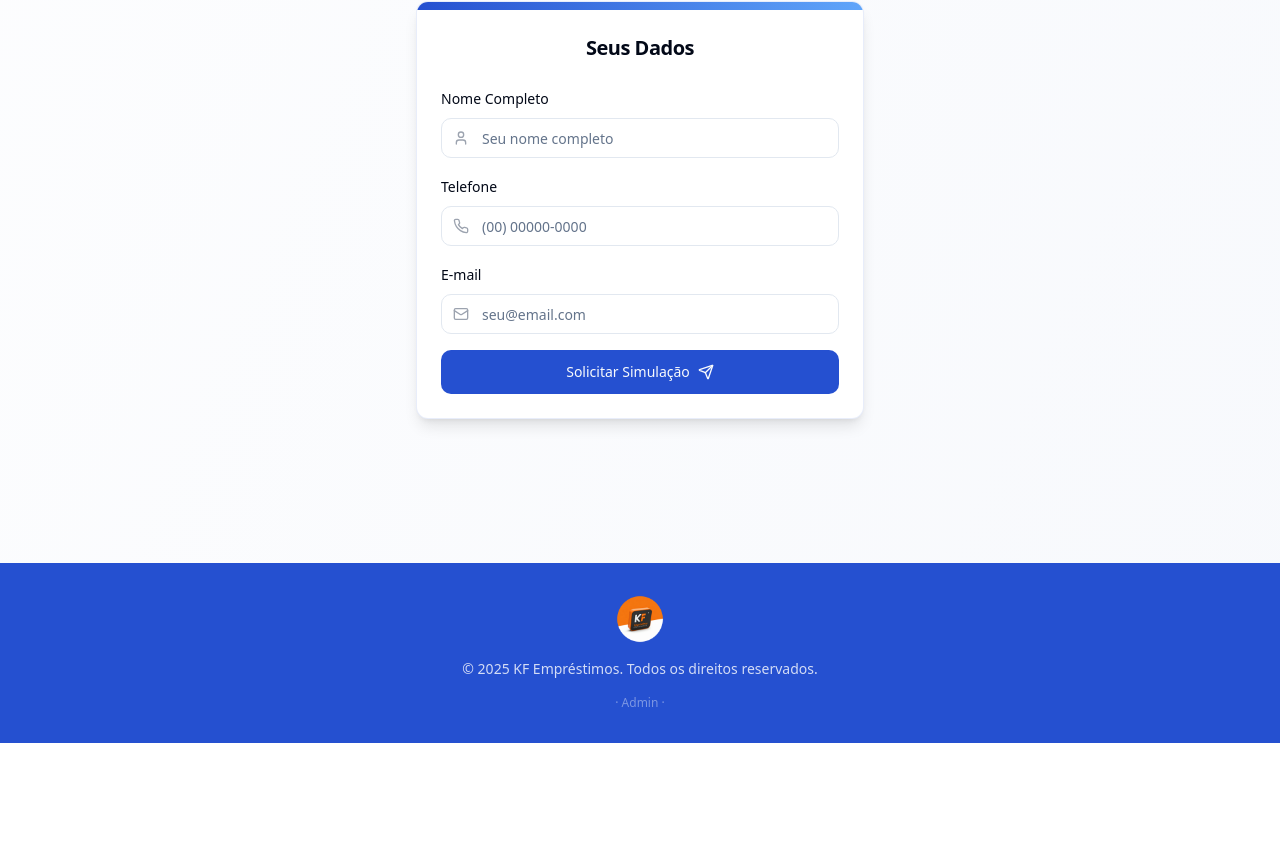
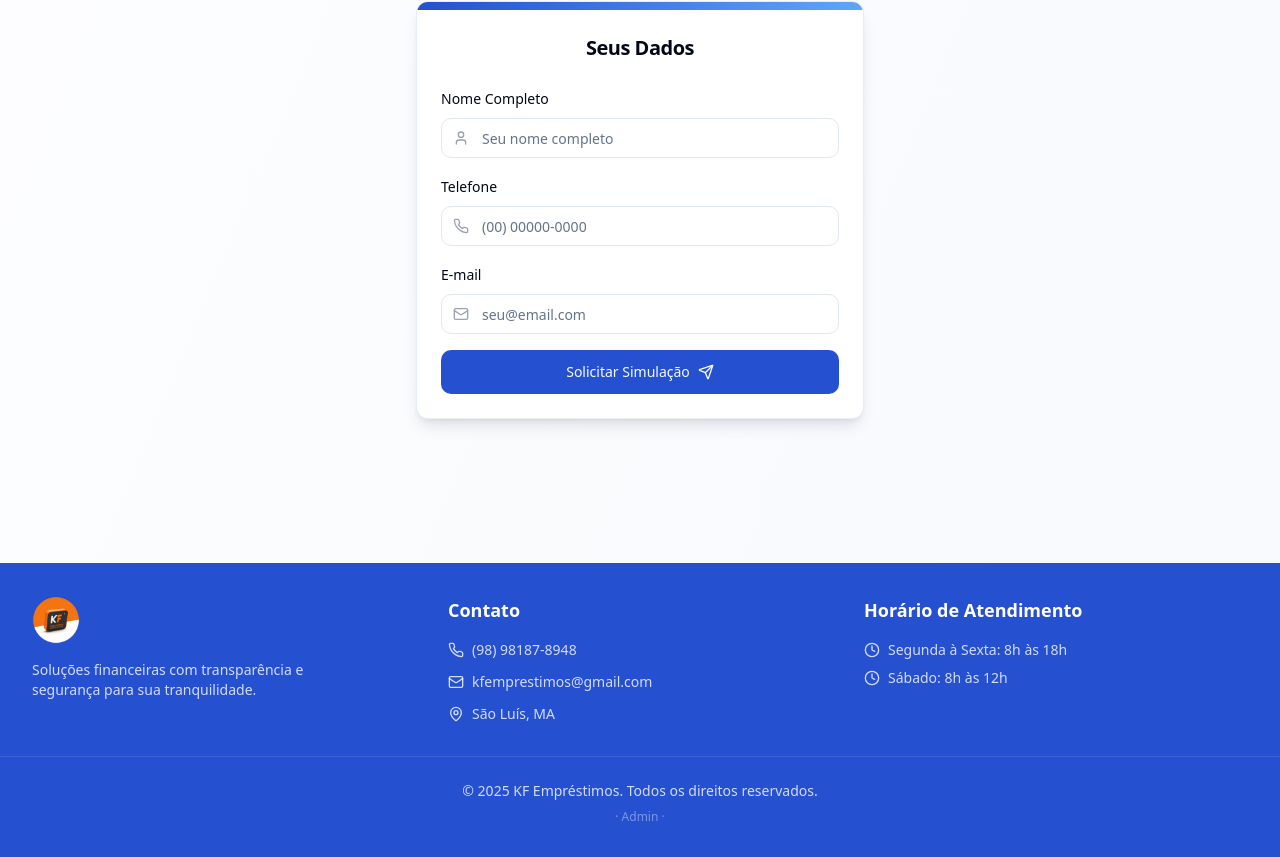
Before and after one commit to etivaldosouza/fresh-start-rebuilt-project, a React (Vite) app: page / in a window 1280 px wide. Shown: the part 2196-3053 px from the top of the page. Before the commit the page ends 2939 px from the top, so only its background shows below. Built offline with nearby package versions, Linux system fonts and the light colour scheme.

Commit message:
Add footer information
Re-add the footer information that was removed.

```diff
--- a/src/components/Layout/Footer.tsx
+++ b/src/components/Layout/Footer.tsx
@@ -1,20 +1,68 @@
+
 import React from 'react';
 import { Link } from 'react-router-dom';
+import { Phone, Mail, MapPin, Clock } from "lucide-react";
 
 const Footer = () => {
   return (
-    <footer className="bg-primary text-white py-8">
-      <div className="container flex flex-col items-center">
-        <img
-          src="/lovable-uploads/bc0c7039-437a-45d4-91ec-5a887f5ed6ca.png"
-          alt="KF Empréstimos"
-          className="h-12 mb-4"
-        />
+    <footer className="border-t border-primary/10 py-8 bg-primary text-white">
+      <div className="container grid grid-cols-1 md:grid-cols-3 gap-8">
+        <div className="flex flex-col items-center md:items-start">
+          <img
+            src="/lovable-uploads/bc0c7039-437a-45d4-91ec-5a887f5ed6ca.png"
+            alt="KF Empréstimos"
+            className="h-12 mb-4"
+          />
+          <p className="text-sm text-white/80 max-w-xs text-center md:text-left">
+            Soluções financeiras com transparência e segurança para sua tranquilidade.
+          </p>
+        </div>
+
+        <div className="flex flex-col items-center md:items-start">
+          <h3 className="text-lg font-semibold mb-4">Contato</h3>
+          <div className="space-y-3">
+            <a
+              href="tel:+5598981878948"
+              className="text-sm text-white/80 hover:text-white transition-colors flex items-center gap-2"
+            >
+              <Phone className="w-4 h-4" />
+              (98) 98187-8948
+            </a>
+            <a
+              href="mailto:kfemprestimos@gmail.com"
+              className="text-sm text-white/80 hover:text-white transition-colors flex items-center gap-2"
+            >
+              <Mail className="w-4 h-4" />
+              kfemprestimos@gmail.com
+            </a>
+            <div className="text-sm text-white/80 flex items-center gap-2">
+              <MapPin className="w-4 h-4" />
+              São Luís, MA
+            </div>
+          </div>
+        </div>
+
+        <div className="flex flex-col items-center md:items-start">
+          <h3 className="text-lg font-semibold mb-4">Horário de Atendimento</h3>
+          <div className="space-y-2">
+            <div className="text-sm text-white/80 flex items-center gap-2">
+              <Clock className="w-4 h-4" />
+              Segunda à Sexta: 8h às 18h
+            </div>
+            <div className="text-sm text-white/80 flex items-center gap-2">
+              <Clock className="w-4 h-4" />
+              Sábado: 8h às 12h
+            </div>
+          </div>
+        </div>
+      </div>
+
+      <div className="container mt-8 pt-6 border-t border-white/10 flex flex-col items-center">
         <p className="text-sm text-white/80 text-center">
           © {new Date().getFullYear()} KF Empréstimos. Todos os direitos reservados.
         </p>
         {/* Admin access link - subtle at bottom */}
-        <div className="mt-4 text-xs text-white/40 text-center">
+        <div className="mt-2 text-xs text-white/40 text-center">
           <Link
             to="/login"
             className="hover:text-white/60 transition-colors"
```
